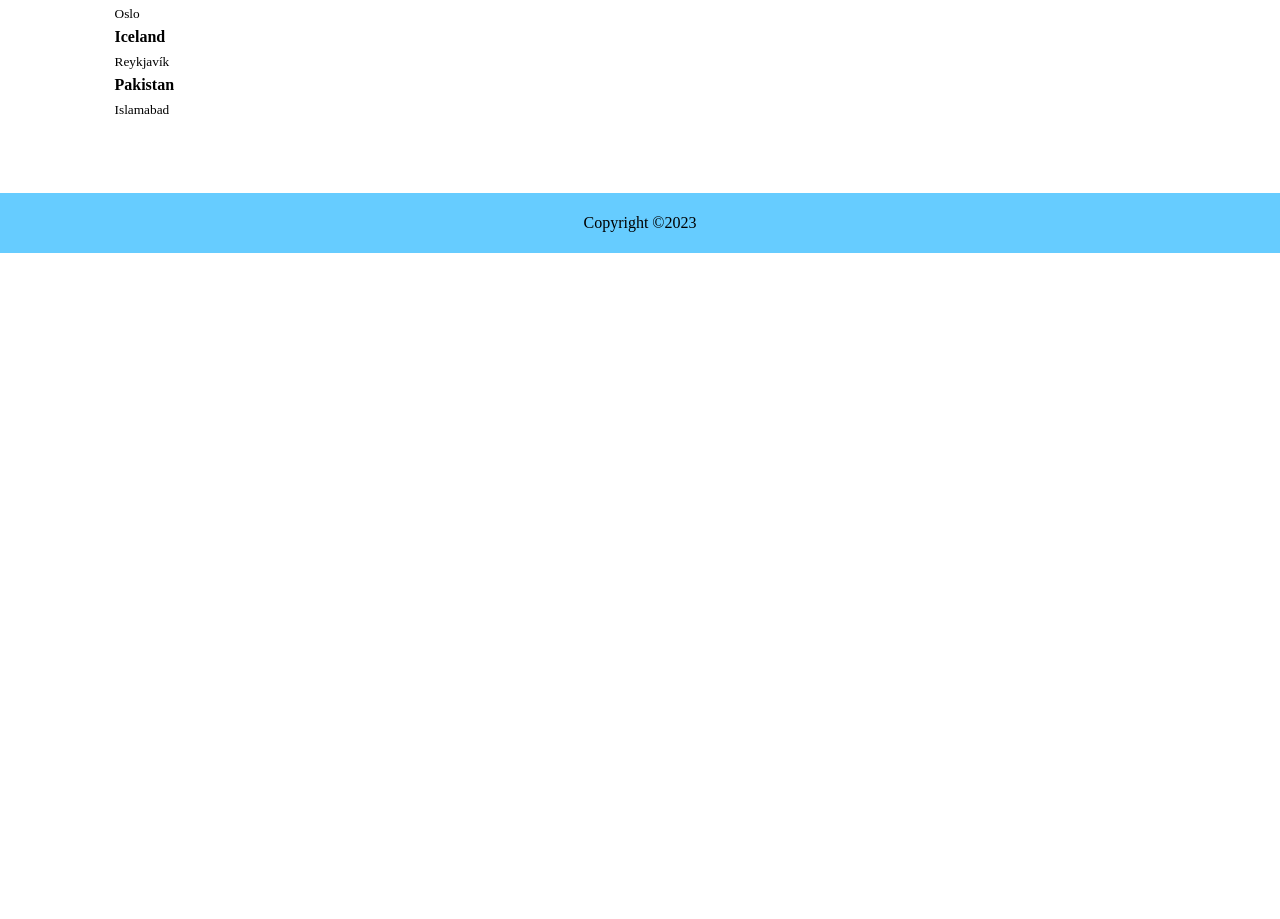
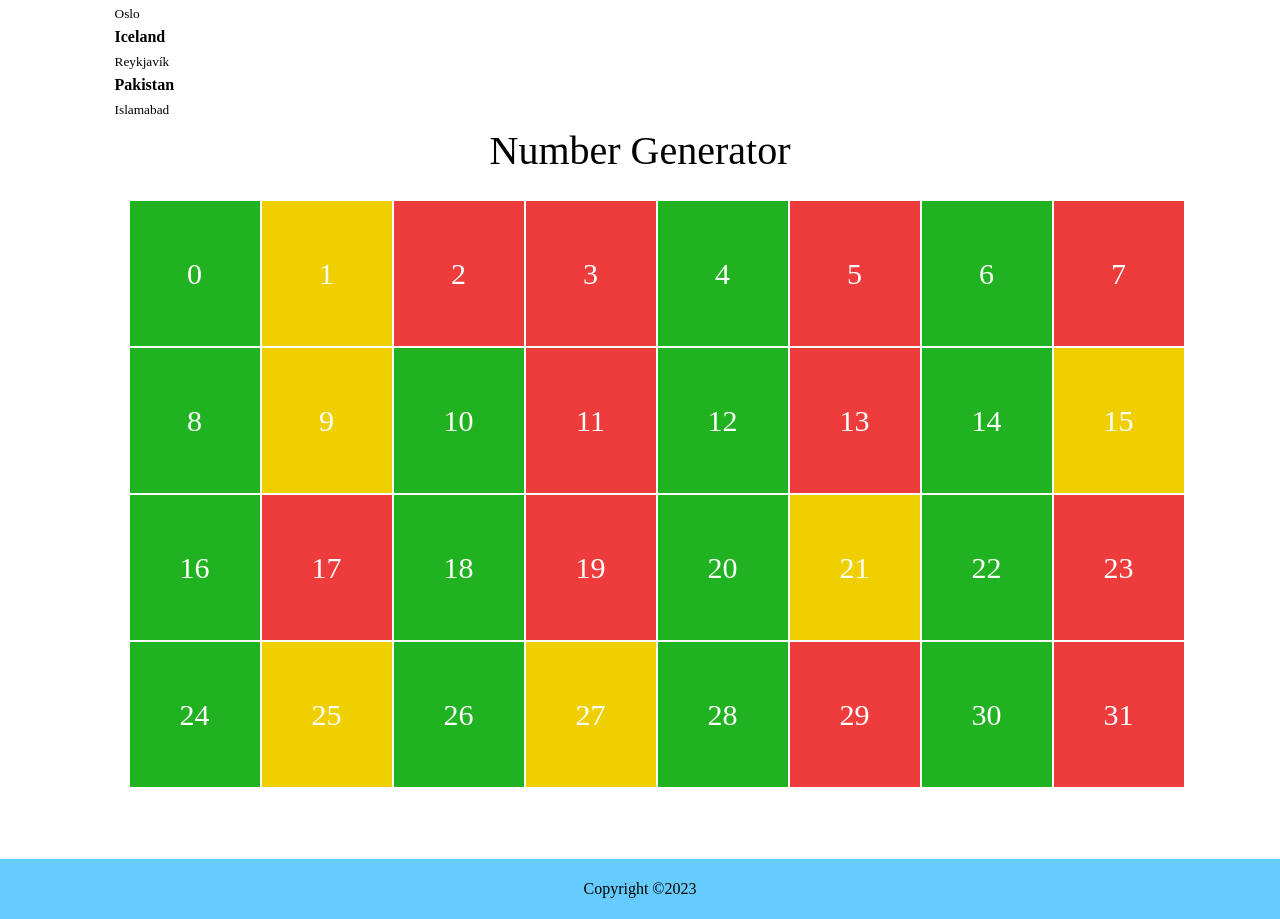
Before and after one commit to Mujeeb4582/30-days-react-learning, a React (Create React App) app: page / in a window 1280 px wide. Shown: the part 2280-3199 px from the top of the page. Before the commit the page ends 2533 px from the top, so only its background shows below. Built offline with nearby package versions, Linux system fonts and the light colour scheme.

Commit message:
Exercise Level-2 question-1 solution

```diff
--- /dev/null
+++ b/src/components/mapping_day06/mapping.css
@@ -0,0 +1,20 @@
+.prime {
+  background-color: #ee3c3c;
+}
+
+.even {
+  background-color: #21b221;
+}
+
+.odd {
+  background-color: #efcf00;
+}
+
+.prime,
+.even,
+.odd {
+  padding: 50px;
+  text-align: center;
+  color: #fff;
+  font-size: 30px;
+}
--- a/src/components/mapping_day06/mappingAndRenderingArray.jsx
+++ b/src/components/mapping_day06/mappingAndRenderingArray.jsx
@@ -1,6 +1,8 @@
 import Numbers from "./mapping_array_numbers";
 import Skills from "./mapping_array_of_array";
 import Countries from "./mapping_array_of_object";
+import { randomNumberArray } from "../../utils/numberGenerator";
+import NumberArray from "./mapping_odd_even_prime_numbers";
 
 const Mapping = () => {
 	// Simple number array
@@ -21,6 +23,9 @@ const Mapping = () => {
 		{ name: "Iceland", city: "Reykjavík" },
 		{ name: "Pakistan", city: "Islamabad" },
 	];
+	// randomNumber
+	const numbers = randomNumberArray();
+	console.log("number", numbers);
 
 	return (
 		<div className="container">
@@ -32,9 +37,19 @@ const Mapping = () => {
 				</ul>
 				<h3>Skills Level</h3>
 				<Skills skills={skills} />
-        <h3>Countries List</h3>
-        <Countries countries={countries} />
+				<h3>Countries List</h3>
+				<Countries countries={countries} />
 			</div>
+			<h3 style={{ textAlign: "center", fontSize: "40px", paddingBottom: "20px" }}>Number Generator</h3>
+			<ul
+				style={{
+					display: "grid",
+					gridTemplateColumns: "repeat(8, 1fr)",
+					gap: "2px",
+				}}
+			>
+				<NumberArray numberArray={numbers} />
+			</ul>
 		</div>
 	);
 };
--- a/src/components/mapping_day06/mapping_odd_even_prime_numbers.jsx
+++ b/src/components/mapping_day06/mapping_odd_even_prime_numbers.jsx
@@ -0,0 +1,36 @@
+import "./mapping.css";
+
+const isPrime = (number) => {
+  if(number < 2) return false;
+  for(let i = 2; i <= Math.sqrt(number); i++) {
+    if(number % i === 0) return false;
+  }
+  return true;
+}
+
+const NumberArray = ({ numberArray }) => {
+	const number = numberArray.map((number) => {
+		if (isPrime(number)) {
+			return (
+				<li className="prime" key={number}>
+					{number}
+				</li>
+			);
+		} else if (number % 2 === 0) {
+			return (
+				<li className="even" key={number}>
+					{number}
+				</li>
+			);
+		} else {
+			return (
+				<li className="odd" key={number}>
+					{number}
+				</li>
+			);
+		}
+	});
+	return number;
+};
+
+export default NumberArray;
--- /dev/null
+++ b/src/utils/numberGenerator.js
@@ -0,0 +1,7 @@
+export const randomNumberArray = () => {
+  const arr = [];
+  for (let i = 0; i < 32; i++) {
+    arr.push(i);
+  }
+  return arr;
+}
```
